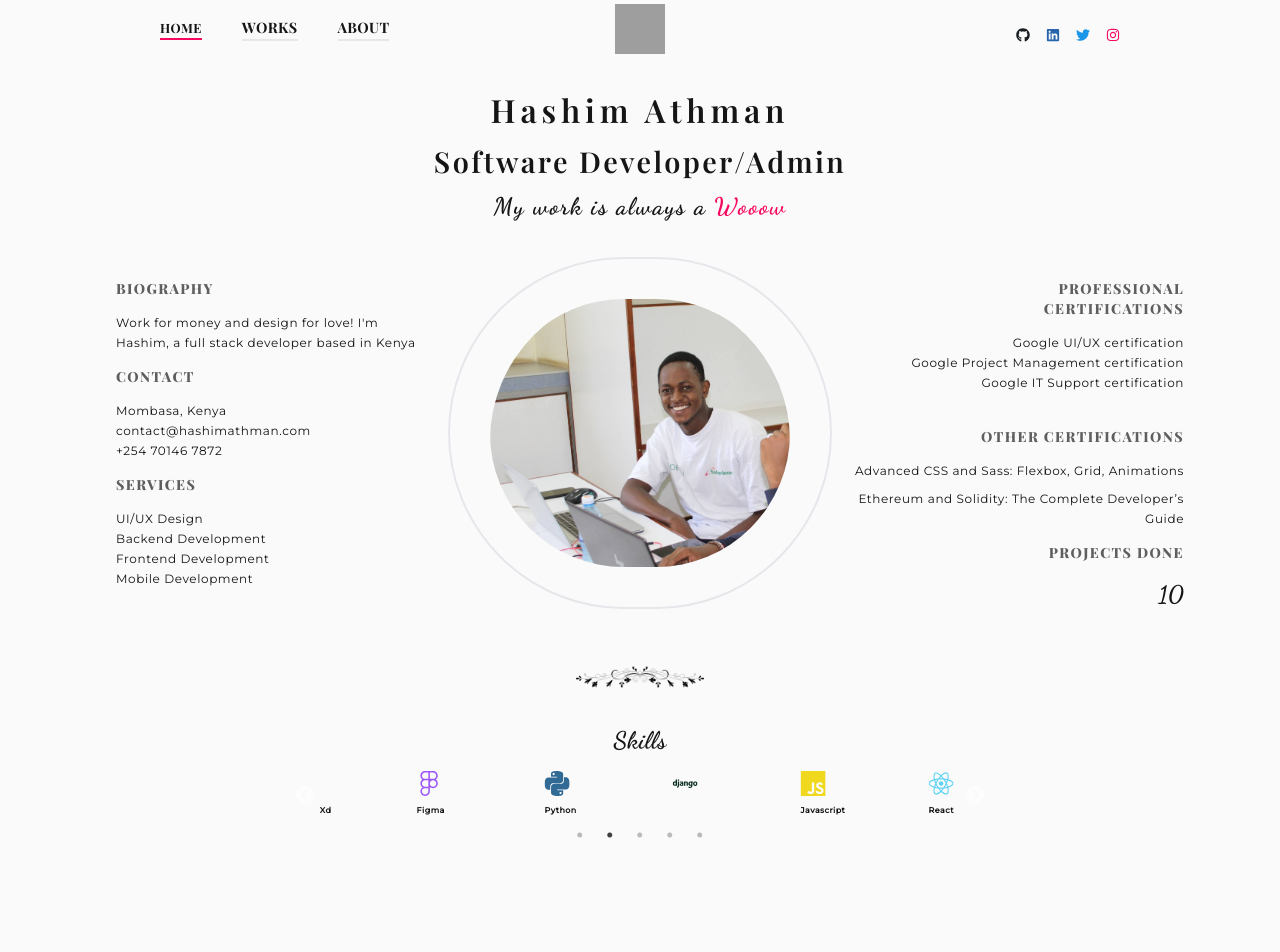
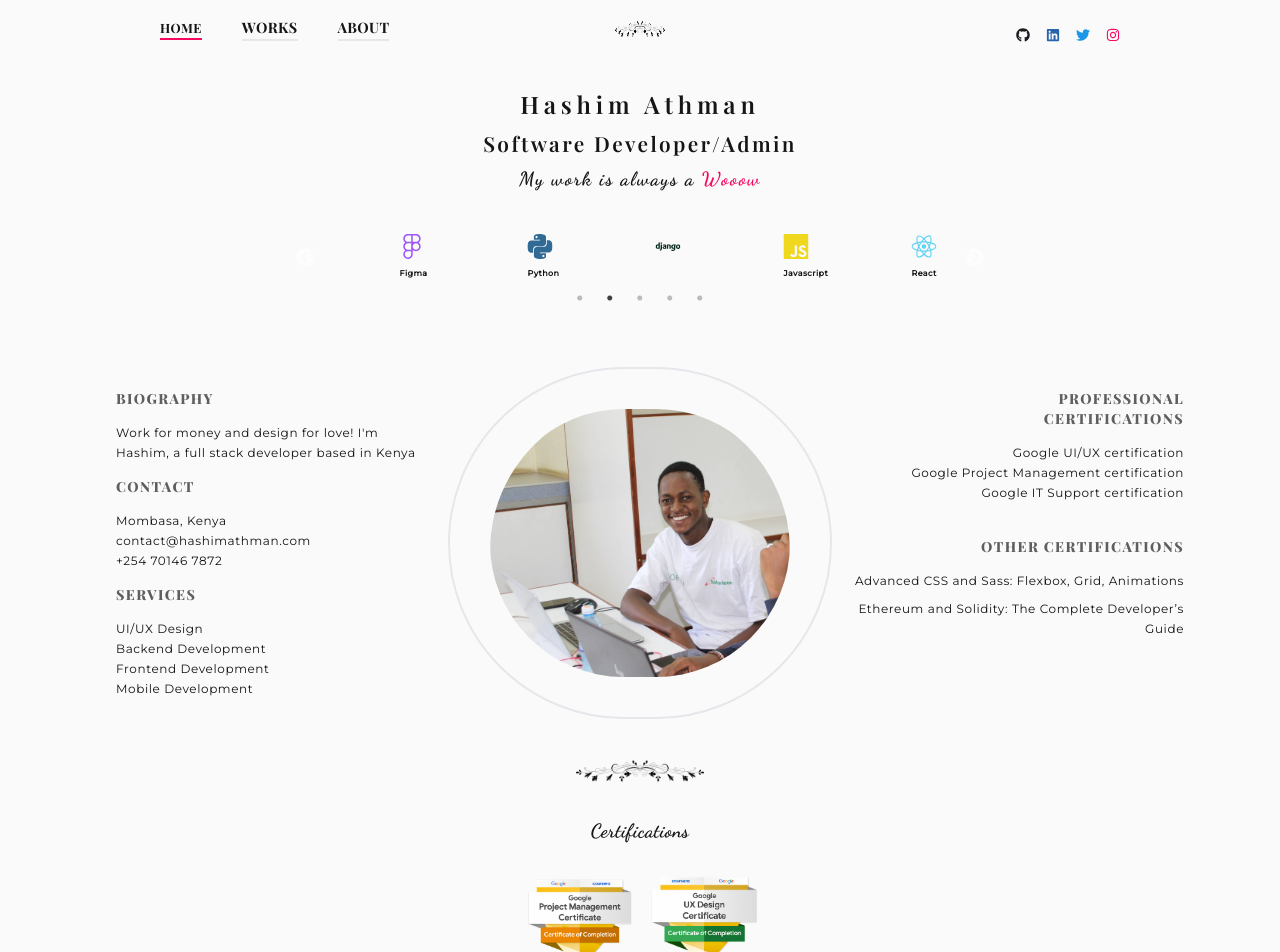
Before and after one commit to EarthmanAman/port, a Next.js app: page / in a window 1280 px wide. Shown: the top 952 px of the page. Before the commit the page ends 912 px from the top, so only its background shows below. Built offline with nearby package versions, Linux system fonts and the light colour scheme; grey boxes are pictures that could not be loaded; a web font is replaced by a local one.

Commit message:
New look 1

```diff
--- a/components/home/nav.js
+++ b/components/home/nav.js
@@ -5,7 +5,7 @@ import { FaTwitter, FaGithub, FaLinkedin, FaInstagram } from "react-icons/fa";
 import { motion } from "framer-motion"
 
 import { slideInFromTop } from '../animations';
-import Logo from '../../public/assets/logo.ico'
+import Logo from '../../public/assets/flower.png'
 const imageLoader = require("../../loader");
 export default function NavBar() {
     return (
--- a/pages/index.js
+++ b/pages/index.js
@@ -15,8 +15,10 @@ import "slick-carousel/slick/slick.css";
 import "slick-carousel/slick/slick-theme.css";
 import { fadeIn, slideInLeftFast, slideInRightFast, slideInFromBottom, stagger, antiStagger } from '../components/animations'
 
-import Flower from "../public/assets/flower.png"
+import ProjectManagement from "../public/assets/pm.png"
+import UI_UX from "../public/assets/ui.png"
 import Collage from '../public/assets/c1.jpg'
+import Flower from '../public/assets/flower.png'
 
 const imageLoader = require("../loader");
 
@@ -45,91 +47,22 @@ export default function Home() {
         <NavBar />
         <motion.div variants={fadeIn} className='w-full text-center my-10 mt-5 tracking-widest'>
 
-          <motion.h1 className="text-[1.5rem] mb-1 tracking-[0.2rem] md:text-[2rem] md:mb-1.5 md:tracking-[0.3rem]">Hashim Athman</motion.h1>
-          <motion.h1 className="text-[1rem] mb-1 tracking-[0.1rem] md:text-[1.8rem] md:mb-1.5 md:tracking-[0.15rem]">Software Developer/Admin</motion.h1>
+          <motion.h1 className="text-[1.5rem] mb-1 tracking-[0.2rem] md:text-[1.5rem] md:mb-1.5 md:tracking-[0.3rem]">Hashim Athman</motion.h1>
+          <motion.h1 className="text-[1rem] mb-1 tracking-[0.1rem] md:text-[1.3rem] md:mb-1.5 md:tracking-[0.15rem]">Software Developer/Admin</motion.h1>
           <motion.div>
             <h2>My work is always a <span className="text-[#f60961]">Wooow</span></h2>
 
           </motion.div>
         </motion.div>
 
-        <motion.div variants={antiStagger} className='flex flex-wrap justify-between items-start'>
-          <motion.div variants={slideInLeftFast} className='w-full pb-8 flex flex-1 flex-col justify-start items-start text-center md:text-left lg:order-first'>
-            <div className="px-20 md:hidden">
-              <Image loader={imageLoader} src={Flower} alt="divider" />
-            </div>
-            <div className="w-full px-5">
-              <h6 className="">BIOGRAPHY</h6>
-              <p>Work for money and design for love! I'm Hashim, a full stack developer based in Kenya</p>
-            </div>
 
-            <div className="w-full px-5">
-              <h6>CONTACT</h6>
-              <p>Mombasa, Kenya</p>
-              <p>contact@hashimathman.com</p>
-              <p>+254 70146 7872</p>
-
-            </div>
-
-            <div className="w-full px-5">
-              <h6>SERVICES</h6>
-              <p>UI/UX Design</p>
-              <p>Backend Development</p>
-              <p>Frontend Development</p>
-              <p>Mobile Development</p>
-            </div>
-          </motion.div>
-
-          <motion.div variants={fadeIn} className='w-full relative -top-2 order-first px-3 mb-3 flex flex-col items-center lg:flex-1'>
-            <div className='h-64 w-full relative p-7 md:p-8 lg:p-10 border-solid border-2 rounded-full md:h-85 md:w-96'>
-              <div className='h-full rounded-full relative overflow-hidden'>
-                <div className='absolute -top-2'>
-                  <Image loader={imageLoader} src={Collage} alt="profile pic" className='rounded-full' />
-                </div>
-
-              </div>
-
-            </div>
-
-            <div className="px-48 hidden md:block lg:hidden">
-              <Image loader={imageLoader} src={Flower} alt="divider" />
-            </div>
-          </motion.div>
-
-          <motion.div variants={slideInRightFast} className='w-full pb-8 flex flex-1 flex-col justify-center items-center text-center md:text-right'>
-            <div className="px-20 md:hidden">
-              <Image loader={imageLoader} src={Flower} alt="divider" />
-            </div>
-            <div className="w-full">
-              <h6>PROFESSIONAL<br />CERTIFICATIONS</h6>
-              <p>Google UI/UX certification</p>
-              <p>Google Project Management certification</p>
-              <p>Google IT Support certification</p>
-            </div>
-
-            <div className="w-full">
-              <h6><br />OTHER CERTIFICATIONS</h6>
-              <p className='mb-2'>Advanced CSS and Sass: Flexbox, Grid, Animations</p>
-              <p>Ethereum and Solidity: The Complete Developer’s
-                Guide</p>
-            </div>
-
-            <div className="w-full">
-              <h6>PROJECTS DONE</h6>
-              <h2>10</h2>
-            </div>
-          </motion.div>
-
-
-
-        </motion.div>
         <motion.div variants={slideInFromBottom} className="pb-20 items-center">
-          <div className="px-20 md:px-48 lg:px-[30rem]">
+          {/* <div className="px-20 md:px-48 lg:px-[30rem]">
             <Image loader={imageLoader} src={Flower} alt="divider" />
           </div>
           <div className='text-center mt-2'>
             <h2>Skills</h2>
-          </div>
+          </div> */}
           <Slider {...settings} className="mx-2 my-3 md:mx-48 lg:mx-56">
             <div>
               <SiAdobexd size={25} color="#450135" />
@@ -212,6 +145,101 @@ export default function Home() {
 
           </Slider>
         </motion.div>
+
+
+
+        <motion.div variants={antiStagger} className='flex flex-wrap justify-between items-start'>
+          <motion.div variants={slideInLeftFast} className='w-full pb-8 flex flex-1 flex-col justify-start items-start text-center md:text-left lg:order-first'>
+            <div className="px-20 md:hidden">
+              <Image loader={imageLoader} src={Flower} alt="divider" />
+            </div>
+            <div className="w-full px-5">
+              <h6 className="">BIOGRAPHY</h6>
+              <p>Work for money and design for love! I'm Hashim, a full stack developer based in Kenya</p>
+            </div>
+
+            <div className="w-full px-5">
+              <h6>CONTACT</h6>
+              <p>Mombasa, Kenya</p>
+              <p>contact@hashimathman.com</p>
+              <p>+254 70146 7872</p>
+
+            </div>
+
+            <div className="w-full px-5">
+              <h6>SERVICES</h6>
+              <p>UI/UX Design</p>
+              <p>Backend Development</p>
+              <p>Frontend Development</p>
+              <p>Mobile Development</p>
+            </div>
+          </motion.div>
+
+          <motion.div variants={fadeIn} className='w-full relative -top-2 order-first px-3 mb-3 flex flex-col items-center lg:flex-1'>
+            <div className='h-64 w-full relative p-7 md:p-8 lg:p-10 border-solid border-2 rounded-full md:h-85 md:w-96'>
+              <div className='h-full rounded-full relative overflow-hidden'>
+                <div className='absolute -top-2'>
+                  <Image loader={imageLoader} src={Collage} alt="profile pic" className='rounded-full' />
+                </div>
+
+              </div>
+
+            </div>
+
+            <div className="px-48 hidden md:block lg:hidden">
+              <Image loader={imageLoader} src={Flower} alt="divider" />
+            </div>
+          </motion.div>
+
+          <motion.div variants={slideInRightFast} className='w-full pb-8 flex flex-1 flex-col justify-center items-center text-center md:text-right'>
+            <div className="px-20 md:hidden">
+              <Image loader={imageLoader} src={Flower} alt="divider" />
+            </div>
+            <div className="w-full">
+              <h6>PROFESSIONAL<br />CERTIFICATIONS</h6>
+              <p>Google UI/UX certification</p>
+              <p>Google Project Management certification</p>
+              <p>Google IT Support certification</p>
+            </div>
+
+            <div className="w-full">
+              <h6><br />OTHER CERTIFICATIONS</h6>
+              <p className='mb-2'>Advanced CSS and Sass: Flexbox, Grid, Animations</p>
+              <p>Ethereum and Solidity: The Complete Developer’s
+                Guide</p>
+            </div>
+
+            {/* <div className="w-full">
+              <h6>PROJECTS DONE</h6>
+              <h2>10</h2>
+            </div> */}
+          </motion.div>
+
+
+
+        </motion.div>
+
+        <div className="px-20 md:px-48 lg:px-[30rem]">
+          <Image loader={imageLoader} src={Flower} alt="divider" />
+        </div>
+        <div className='text-center mt-2'>
+          <h2>Certifications</h2>
+        </div>
+        <motion.div variants={fadeIn} className='w-full flex flex-wrap space-x-1 md:space-x-4  mt-5 items-center justify-center'>
+          <motion.div className='w-[48%] ml-1 md:w-[10%]'>
+            <Image loader={imageLoader} src={ProjectManagement} alt="pic 1" />
+          </motion.div>
+          <motion.div className='w-[48%] md:w-[10%]'>
+            <Image loader={imageLoader} src={UI_UX} alt="pic 1" />
+          </motion.div>
+
+          {/* <motion.div className='w-[48%] md:flex-1'>
+            <Image loader={imageLoader} src={Profile} alt="pic 1" />
+          </motion.div>
+          <motion.div className='w-[48%] md:flex-1'>
+            <Image loader={imageLoader} src={Profile} alt="pic 1" />
+          </motion.div> */}
+        </motion.div>
       </motion.div>
     </motion.div>
   )
--- a/pages/works.js
+++ b/pages/works.js
@@ -54,7 +54,7 @@ export default function Home() {
                     {/* <h3>UI/UX Design, Backend, Frontend or Both </h3> */}
                 </motion.div>
 
-                <motion.div variants={fadeIn} className='mx-5 grid grid-cols-2 md:grid-cols-3 gap-2 mb-5'>
+                <motion.div variants={fadeIn} className='mx-5 grid grid-cols-2  gap-2 mb-5'>
                     <Link href="/opl_project" >
                         <motion.div className='relative flex items-center justify-center h-auto w-full shadow-xl shadow-gray-200 rounded-md group hover:bg-gradient-to-r from-[#5651e5] to-[#709dff] cursor-pointer border-[0.02rem] p-1 border-[#6a0dad]'>
                             <Image loader={imageLoader} src={OplScreen} alt="work 1" className='rounded-md group-hover:opacity-10' />
@@ -91,14 +91,14 @@ export default function Home() {
                         </motion.div>
                     </Link>
 
-                    <Link href="/opl_project">
+                    {/* <Link href="/opl_project">
                         <motion.div className='relative flex items-center justify-center h-auto w-full shadow-xl shadow-gray-200 rounded-md group hover:bg-gradient-to-r from-[#5651e5] to-[#709dff] cursor-pointer border-[0.02rem] p-1 border-[#6a0dad]'>
                             <Image loader={imageLoader} src={OnlineDuka} alt="work 1" className='rounded-md group-hover:opacity-10' />
                             <div className='hidden group-hover:block absolute top-[50%] left-[50%] translate-x-[-50%] translate-y-[-50%]'>
                                 <h2 className='text-[#fafafa]'>Online Duka</h2>
                             </div>
                         </motion.div>
-                    </Link>
+                    </Link> */}
 
                 </motion.div>
 
--- a/styles/globals.css
+++ b/styles/globals.css
@@ -22,7 +22,7 @@
 
     /* prettier-ignore */
     h2 {
-        @apply text-[1rem] md:text-[1.5rem] font-DancingScript font-extrabold
+        @apply text-[1rem] md:text-[1.2rem] font-DancingScript font-extrabold
     }
 
     h3 {
```
Also changed, not shown: public/assets/pm.png (added), public/assets/ui.png (added).
